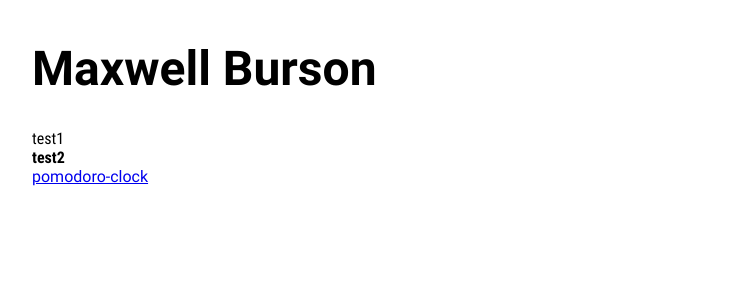
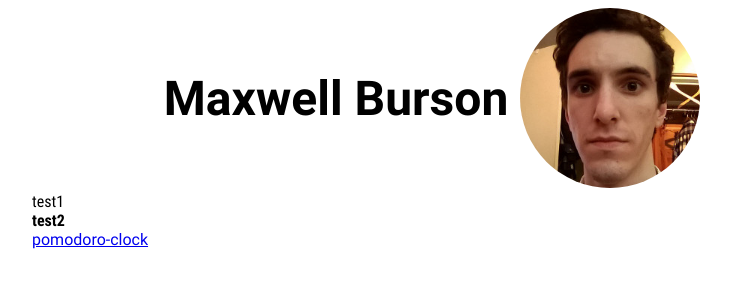
Before and after one commit to maxburs/blog-old, a plain HTML site: page index.html in a window 1280 px wide. Shown: the whole page, without its empty margins (208-939 px from the left). Drawn offline with Linux system fonts and the light colour scheme.

Commit message:
added selfie

```diff
--- a/index.css
+++ b/index.css
@@ -23,15 +23,29 @@
 body {
     font-family: "Roboto";
     margin: 0px;
-    padding: 8px;
+    padding: 4px;
 }
 .container {
     margin: auto;
     max-width: 800px;
 }
+#head {
+    overflow: auto;
+    text-align: center;
+}
+#head > * {
+    vertical-align: middle;
+    margin: 4px;
+}
 h1 {
     font-size: 48px;
     font-weight: bold;
+    display: inline;
+}
+#selfie {
+    border-radius: 50%;
+    height: 180px;
+    width: 180px;
 }
 #test1 {
     font-family: "RobotoCondensed";
--- a/index.html
+++ b/index.html
@@ -6,9 +6,12 @@
 </head>
 <body>
     <div class="container">
-        <h1>Maxwell Burson</h1>
+        <div id="head">
+            <h1>Maxwell Burson</h1>
+            <img id="selfie" src="selfie.jpg" alt="selfie photograph">
+        </div>
         <span id="test1">test1</span>
-        <br>
+        <br/>
         <span id="test2">test2</span>
         <br>
         <a href="pomodoro-clock/pomodoro-clock.html">pomodoro-clock</a>
```
Also changed, not shown: selfie.jpg (added).
